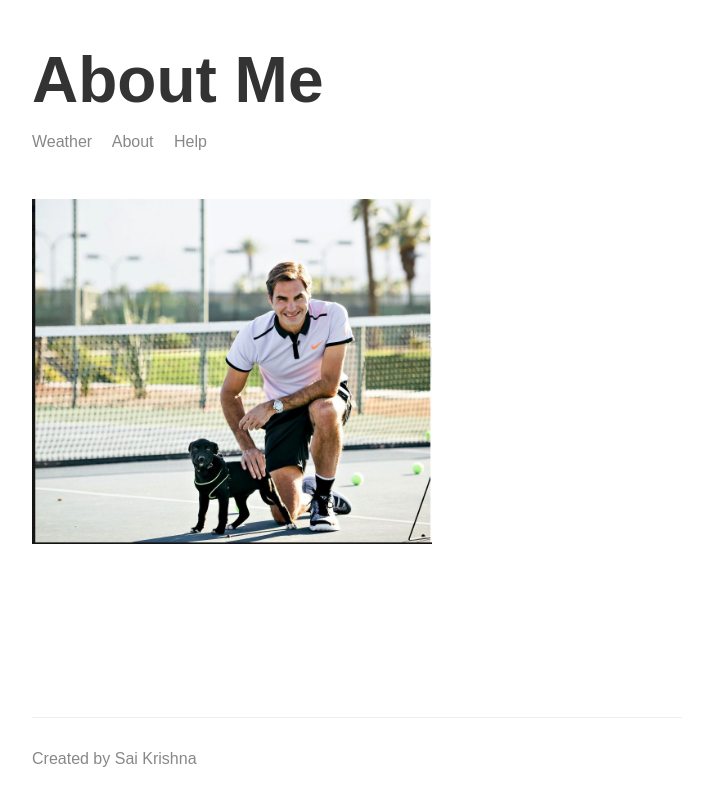
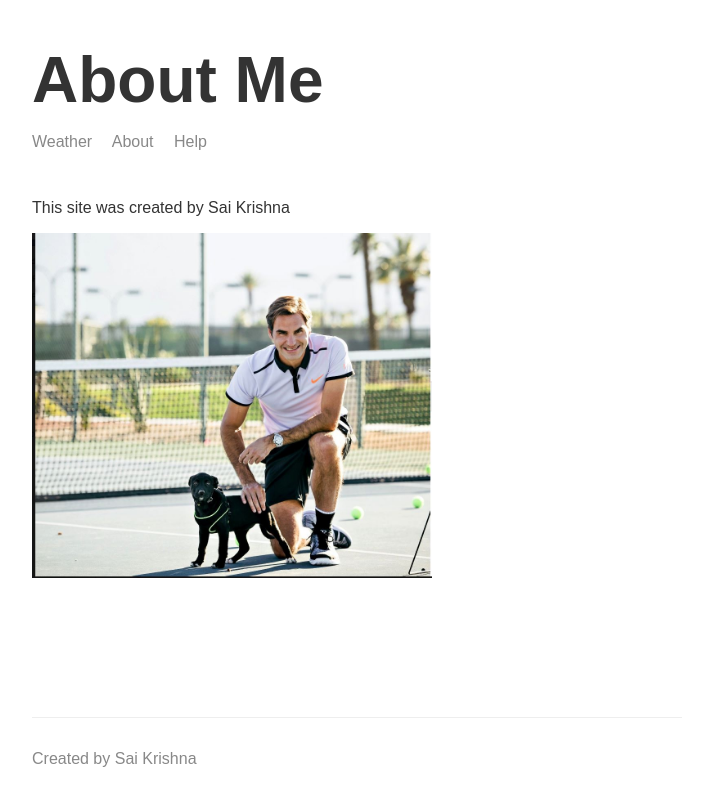
Before and after one commit to saikrishnaalla/weather-website, a Node server app: page /about in a window 1280 px wide. Shown: the whole page, without its empty margins (283-996 px from the left). Run offline with Node 20, Linux system fonts and the light colour scheme; some libraries are stand-ins or nearby versions.

Commit message:
Chnaged images and text

```diff
--- a/templates/views/about.hbs
+++ b/templates/views/about.hbs
@@ -10,7 +10,8 @@
     <body>
         <div class="main-content">
             {{>header}}
-        <img class="potrait" src="/img/Capture_Roger.jpg">
+        <p> This site was created by Sai Krishna</p>
+        <img class="potrait" src="/img/rochee.jpg">
         </div>
 
         {{>footer}}
```
Also changed, not shown: public/img/rochee.JPG (added).
